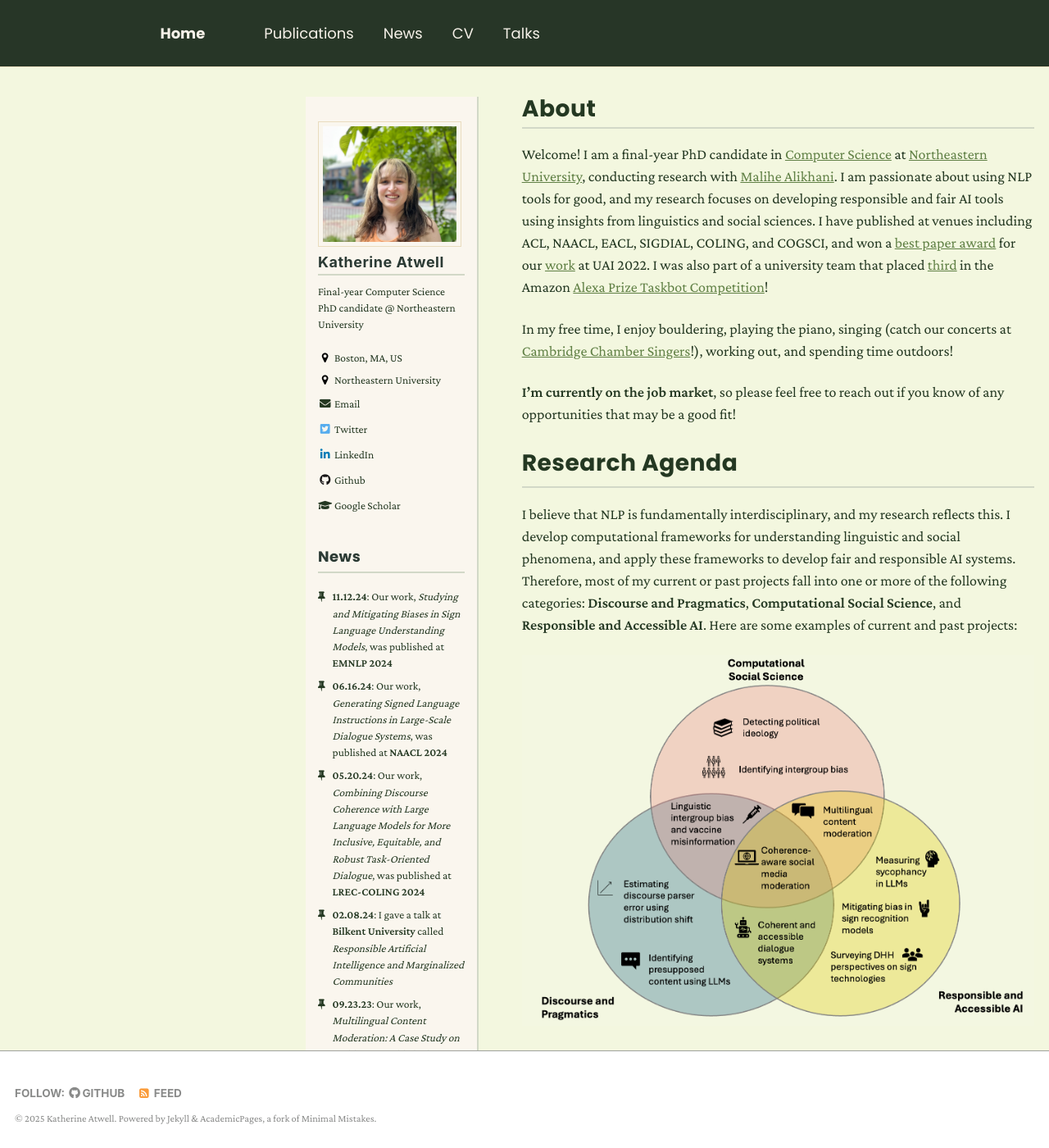
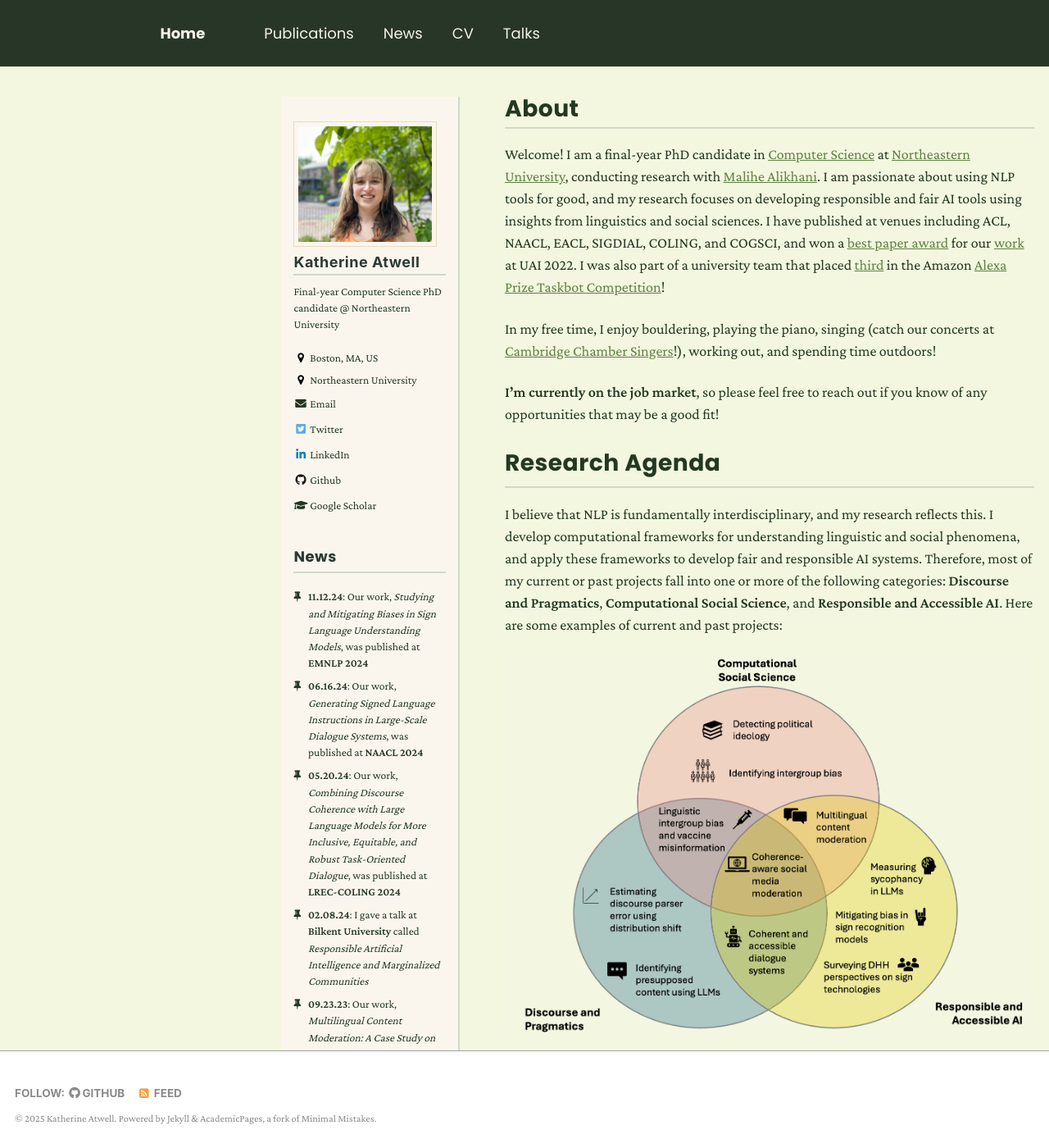
Before and after one commit to katherine-atwell/katherine-atwell.github.io, a Jekyll site: the page built from _pages/about.md, in a window 1280 px wide and 1400 px high. Shown: the whole window at 82% size. Built offline with Jekyll 4.4.1, drawn with Linux system fonts in a browser that asks for light colours; nearby versions of some CDN libraries.

Commit message:
update width

```diff
--- a/_sass/_page.scss
+++ b/_sass/_page.scss
@@ -13,8 +13,8 @@
   background-color: $background-color;
   @include span(9 of 12 last);
 
-  @include breakpoint($x-x-large) {
-    max-width: $x-x-large;
+  @include breakpoint($x-large) {
+    max-width: $x-large;
   }
 }
 
@@ -137,8 +137,8 @@
       padding-left: 1em;
       padding-right: 1em;
 
-      @include breakpoint($x-x-large) {
-        max-width: $x-x-large;
+      @include breakpoint($x-large) {
+        max-width: $x-large;
       }
     }
 
```
